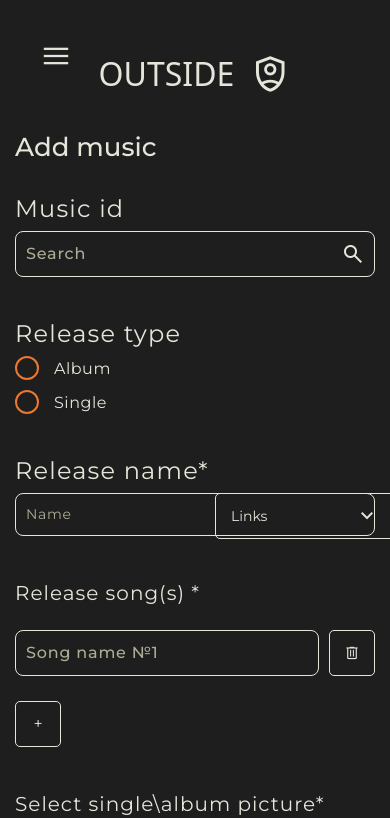
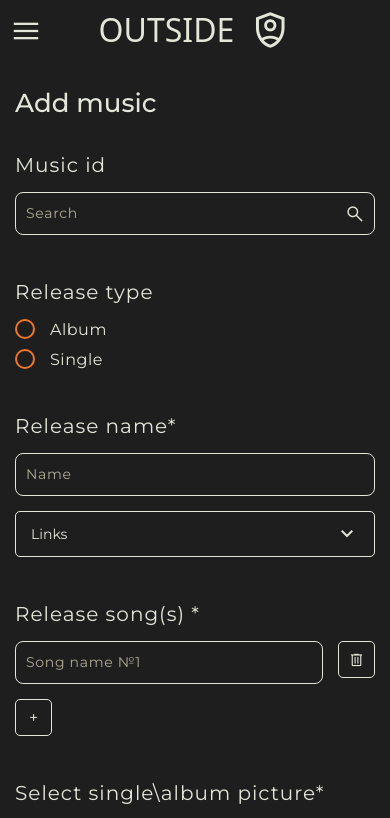
Before and after one commit to outsideOfficialy/adminPanel, a Next.js app: page /add-music in a window 390 px wide. Shown: the top 818 px of the page. Built offline with nearby package versions, Linux system fonts and the light colour scheme; a web font is replaced by a local one.

Commit message:
add adaptive for addMusic page

```diff
--- a/app/add-music/page.tsx
+++ b/app/add-music/page.tsx
@@ -50,14 +50,14 @@ export default function Home() {
         ]} />
       {/* этот вопрос нужно будет решить, потому что из-за того что dropown физически при открытии
         двигает контент, это выглядит очень ужасно */}
-      <div className="flex flex-col gap-[10px]">
-        <label className="text-white text-2xl font-normal leading-6 tracking-wider">
+      <div className="flex flex-col gap-[15px] md:gap-[10px]">
+        <label className="text-white text-[20px] md:text-2xl font-normal leading-6 tracking-wider">
           Release name*
         </label>
 
-        <div className="relative w-full max-w-[900px]">
+        <div className="flex flex-col gap-[15px] md:block relative w-full max-w-[900px]">
           <InputTypeText placeholder="Name" name="release_name" />
-          <div className="w-1/2 absolute right-[-20px] top-0">
+          <div className="w-full md:w-1/2 static md:absolute md:right-[-20px] md:top-0">
             <Dropdown headerText="Links"
               links={[
                 {
--- a/app/globals.css
+++ b/app/globals.css
@@ -29,13 +29,13 @@
 }
 
 .material-symbols-outlined.shield-person {
-  font-size: 42px;
+  font-size: 54px;
   font-variation-settings: "FILL" 0, "wght" 500, "GRAD" 0, "opsz" 56;
 }
 
-@media (min-width: 768px){
+@media (max-width: 768px){
   .material-symbols-outlined.shield-person {
-    font-size: 54px;
+    font-size: 42px;
   }
 }
 
@@ -51,6 +51,11 @@
 .material-symbols-outlined.delete {
   font-size: 16px;
   font-weight: 200;
+  font-variation-settings: "FILL" 0, "wght" 500, "GRAD" 0, "opsz" 56;
+}
+
+.material-symbols-outlined.search {
+  font-size: 20px;
   font-variation-settings: "FILL" 0, "wght" 500, "GRAD" 0, "opsz" 56;
 }
 
--- a/app/page.tsx
+++ b/app/page.tsx
@@ -7,7 +7,7 @@ import Link from "next/link";
 
 export default function Home() {
   return (
-    <PageTemplate title="Login" className="max-w-[443px] pt-[130px]">
+    <PageTemplate title="Login" className="max-w-[443px] pt-[50px]">
       <InputTypeText label="User-name*" placeholder="User-name..." name="user-name"/>
       <InputTypeText label="Password*" placeholder="Password..." name="password" />
 
--- a/components/ButtonTemplate/index.tsx
+++ b/components/ButtonTemplate/index.tsx
@@ -28,9 +28,9 @@ const ButtonTemplate: React.FC<ButtonTemplateProps> = ({
       className={clsx(
         "relative transition duration-300 rounded-[5px] w-full text-center shadow-[0px_0px_10px_0px_rgba(239,147,53,0.25)] hover:shadow-main-primary-color",
         {
-          "text-[16px] md:text-[20px] font-medium min-h-[60px] shadow-none border-[1px] border-white hover:border-main-primary-color max-w-[180px]": secondary,
-          "shadow-none border-[1px] cursor-pointer border-white hover:border-main-primary-color max-w-[46px] min-h-[46px] hover:text-main-primary-color": border,
-          "text-[16px] md:text-[20px] font-medium bg-main-primary-color disabled:bg-black disabled:cursor-not-allowed disabled:opacity-50 max-w-[180px] disabled:-grey disabled:border-[1px] min-h-[40px] md:min-h-[60px] disabled:shadow-none": primary
+          "text-[16px] md:text-[20px] font-medium min-h-[40px] md:min-h-[60px] shadow-none border-[1px] border-white hover:border-main-primary-color max-w-[180px]": secondary,
+          "shadow-none border-[1px] cursor-pointer border-white hover:border-main-primary-color max-w-[37px] md:max-w-[46px] min-h-[37px] md:min-h-[46px] hover:text-main-primary-color": border,
+          "text-[16px] text-left md:text-[20px] font-medium bg-main-primary-color disabled:bg-black disabled:cursor-not-allowed disabled:opacity-50 max-w-[180px] disabled:-grey disabled:border-[1px] min-h-[40px] md:min-h-[60px] disabled:shadow-none": primary
         },
         className
       )}
--- a/components/Dropdown/index.tsx
+++ b/components/Dropdown/index.tsx
@@ -20,7 +20,7 @@ const Dropdown: React.FC<DropdownProps> = ({ headerText, inputsName, links, labe
 
   return (
     <div className="flex flex-col gap-[10px]">
-      {label && <h3 className="text-2xl font-normal leading-6 tracking-wider">{label}</h3>}
+      {label && <h3 className="text-[20px] md:text-2xl font-normal leading-6 tracking-wider">{label}</h3>}
       <div onClick={(e) => {
         const curTarget = e.target as HTMLElement; // получаем какой элемент нажали
         const dropdownContainer = curTarget.closest(".dropdown-container") as HTMLDivElement;
@@ -61,9 +61,9 @@ const Dropdown: React.FC<DropdownProps> = ({ headerText, inputsName, links, labe
           {links.map((el, idx) => {
             return (
               <div key={el.platformName + idx}>
-                <h4 className="text-left">{el.platformName}</h4>
-                <div className="flex justify-between items-center px-[5px]">
-                  <Image className="w-[32px] h-[32px]" src={el.platformIcon} alt="logo" />
+                <h4 className="text-[14px] md:text-[16px] mb-[4px] md:mb-0 text-left">{el.platformName}</h4>
+                <div className="flex justify-between items-center gap-[10px] md:gap-0 px-[5px]">
+                  <Image className="w-[28px] h-[28px] md:w-[32px] md:h-[32px]" src={el.platformIcon} alt="logo" />
 
                   <input
                     type="hidden"
--- a/components/Inputs/index.tsx
+++ b/components/Inputs/index.tsx
@@ -50,7 +50,7 @@ interface FileInputProps {
 const InputWrapper: React.FC<InputWrapperProps> = ({
   label, className, children
 }) => {
-  return <div className={clsx("flex flex-col items-start gap-[10px] w-full max-w-[450px] ", className ? className : "")}>
+  return <div className={clsx("flex flex-col items-start gap-[15px] md:gap-[10px] w-full max-w-[450px] ", className ? className : "")}>
     {label && (
       <label className="text-white text-[20px] md:text-2xl font-normal leading-6 tracking-wider">
         {label}
@@ -84,9 +84,9 @@ const SearchInput: React.FC<SearchInputProps> = ({ label, placeholder, name, onS
   return (
     <div className="w-full max-w-[450px]">
       {/* head */}
-      <div className="cursor-pointer flex flex-col items-start gap-[10px]">
+      <div className="cursor-pointer flex flex-col items-start gap-[15px] md:gap-[10px]">
         {label && (
-          <label className="text-white text-2xl font-normal leading-6 tracking-wider">
+          <label className="text-white text-[20px] md:text-2xl font-normal leading-6 tracking-wider">
             {label}
           </label>
         )}
@@ -95,7 +95,7 @@ const SearchInput: React.FC<SearchInputProps> = ({ label, placeholder, name, onS
             type="text"
             placeholder={placeholder}
             name={name}
-            className={clsx("bg-black border rounded-lg text-white p-2.5 max-w-[450px] w-full text-base font-medium leading-normal tracking-wider transition duration-200 ease-in-out placeholder-grey focus:border-main-primary-color focus:ring-0 focus:outline-none", isOpen ? "border-main-primary-color rounded-b-[0px]" : "border-white")}
+            className={clsx("bg-black border rounded-lg text-white p-2.5 max-w-[450px] w-full text-[14px] md:text-base font-normal md:font-medium leading-normal tracking-wider transition duration-200 ease-in-out placeholder-grey focus:border-main-primary-color focus:ring-0 focus:outline-none", isOpen ? "border-main-primary-color rounded-b-[0px]" : "border-white")}
           />
           <button
             className="material-symbols-outlined search absolute right-0 top-0 bottom-0 bg-main-primary text-white rounded-r-lg p-2.5 font-medium transition duration-300 ease-in-out hover:text-main-primary-color"
@@ -151,7 +151,7 @@ const TextArea: React.FC<TextAreaFieldProps> = ({ label, placeholder, name }) =>
       <textarea
         placeholder={placeholder}
         name={name}
-        className="bg-black min-h-[150px] border rounded-lg border-white text-white p-2.5 w-full text-base font-medium leading-normal tracking-wider transition duration-300 ease-in-out placeholder-grey focus:border-main-primary-color focus:ring-0 focus:outline-none"
+        className="bg-black min-h-[150px] border rounded-lg border-white text-white p-2.5 w-full text-[14px] md:text-base font-normal md:font-medium leading-normal tracking-wider transition duration-300 ease-in-out placeholder-grey focus:border-main-primary-color focus:ring-0 focus:outline-none"
       />
     </div>
   );
@@ -166,7 +166,7 @@ const FileInput: React.FC<FileInputProps> = ({
   return <InputWrapper label={label}>
     <div>
       <label htmlFor={id}
-        className="inline-block cursor-pointer py-[10px] px-[15px] text-[14px] border-white border-[1px] rounded-[5px] mr-[25px]"
+        className="inline-block cursor-pointer py-[7px] px-[10px] md:py-[10px] md:px-[15px] text-[14px] border-white border-[1px] rounded-[5px] mr-[25px]"
       >{placeholder}</label>
       <input accept={accept} name={name} multiple={multiple} type="file" className="hidden" id={id} onChange={(e) => {
 
@@ -181,7 +181,7 @@ const FileInput: React.FC<FileInputProps> = ({
 
       }} />
       {/* file name */}
-      <span>{filePath}</span>
+      <span className="text-[14px] md:text-[16px]">{filePath}</span>
     </div>
   </InputWrapper>;
 }
@@ -208,12 +208,12 @@ const SongsInputs: React.FC<{ label: string; name: string; }> = ({
 
 
   return <>
-    <InputWrapper label={label} className="gap-[25px]">
-      <div className="flex flex-col gap-[25px] w-full">
+    <InputWrapper label={label} className="gap-[15px] md:gap-[10px]">
+      <div className="flex flex-col gap-[15px] md:gap-[25px] w-full">
         {songsCount.map((el, idx) => {
-          return <div key={idx} className="flex gap-[10px] items-start">
+          return <div key={idx} className="flex gap-[15px] md:gap-[10px] items-start">
 
-            <input type="text" className="bg-black border rounded-lg border-white text-white p-2.5 max-w-[450px] w-full text-base font-medium leading-normal tracking-wider transition duration-300 ease-in-out placeholder-grey focus:border-main-primary-color focus:ring-0 focus:outline-none" value={el} onChange={(e) => inputChange(e, idx)} name={name} placeholder={`Song name №${idx + 1}`} />
+            <input type="text" className="bg-black border rounded-lg border-white text-white p-2.5 max-w-[450px] w-full text-[14px] md:text-base font-normal md:font-medium leading-normal tracking-wider transition duration-300 ease-in-out placeholder-grey focus:border-main-primary-color focus:ring-0 focus:outline-none" value={el} onChange={(e) => inputChange(e, idx)} name={name} placeholder={`Song name №${idx + 1}`} />
 
             <ButtonTemplate border onClick={() => decreaseSongList(idx)}>
               <span className="delete material-symbols-outlined absolute left-1/2 top-1/2 -translate-x-1/2 -translate-y-1/2">
--- a/components/PageLayout/index.tsx
+++ b/components/PageLayout/index.tsx
@@ -12,7 +12,7 @@ const PageLayout: React.FC<PageLayoutProps> = ({ children, title, onSubmit }) =>
   return (
     <>
       {/* here will be menu button calling */}
-      <div className="absolute left-[40px] top-[40px]" >
+      <div className="absolute left-[10px] top-[15px]" >
         <Menu list={[{ textContent: "Add music", link: "/add-music" },
         { textContent: "News", link: "/news" },
         { textContent: "Add merch", link: "/add-merch" },
--- a/components/PageTemplate/index.tsx
+++ b/components/PageTemplate/index.tsx
@@ -8,7 +8,7 @@ interface PageTemplateProps {
 
 const PageTemplate: React.FC<PageTemplateProps> = ({ children, title, className }) => {
   return (
-    <div className={clsx("w-full max-w-[1360px] mx-auto px-[15px] min-w-[360px] pt-[50px] md:pt-[20px] flex flex-col gap-[30px] md:gap-[50px] z-[1] ", className ? className : "")}>
+    <div className={clsx("w-full max-w-[1360px] mx-auto px-[15px] min-w-[360px] pt-[6px] md:pt-[20px] flex flex-col gap-[30px] md:gap-[50px] z-[1] ", className)}>
       <div className="flex justify-center md:justify-start items-center mb-50px">
         <p className="font-delagothic text-[32px] md:text-[54px] mr-[15px] md:mr-[25px]">OUTSIDE</p>
         <div className="material-symbols-outlined shield-person">shield_person</div>
--- a/components/RadioButtonGroup/index.tsx
+++ b/components/RadioButtonGroup/index.tsx
@@ -25,8 +25,8 @@ const RadioButton: React.FC<RadioButtonProps> = ({ id, label, name, value }) =>
 const RadioGroup: React.FC<RadioButtonGroupProps> = ({
   group, title
 }) => {
-  return <div className="flex flex-col gap-[10px]">
-    {title && <h3 className="text-white text-2xl font-normal leading-6 tracking-wider">{title}</h3>}
+  return <div className="flex flex-col gap-[15px] md:gap-[10px]">
+    {title && <h3 className="text-white text-[20px] md:text-2xl font-normal leading-6 tracking-wider">{title}</h3>}
     <div className="flex flex-col gap-[10px]">
       {group.map((el, idx) => {
         return <RadioButton key={idx} id={el.id} label={el.label} name={el.name} value={el.value} />
--- a/components/RadioButtonGroup/style.css
+++ b/components/RadioButtonGroup/style.css
@@ -26,6 +26,8 @@
   display: inline-block;
   border: 2px solid #ed772f;
 }
+
+
 .radiobutton-input:checked + .custom-radiobutton {
   border: 2px solid #ed772f;
   background-color: #ed772f;
@@ -47,3 +49,10 @@
   justify-content: center;
   align-items: center;
 }
+
+@media (max-width: 768px){
+  .custom-radiobutton {
+    height: 20px;
+    width: 20px;
+  }
+}
--- a/components/SendFormBtn/index.tsx
+++ b/components/SendFormBtn/index.tsx
@@ -30,7 +30,7 @@ const SendFormBtn: React.FC<SendFormBtnProps> = ({ setModalOpen }) => {
           selected={selectedDate}
           onChange={(date: Date | null) => setSelectedDate(date)}
           placeholderText="Выберите дату"
-          className="bg-black border rounded-lg border-white text-white p-2.5 w-full text-base font-medium leading-normal tracking-wider transition duration-300 ease-in-out placeholder-grey focus:border-main-primary-color focus:ring-0 focus:outline-none"
+          className="bg-black border rounded-lg border-white text-white p-2.5 w-full text-[14px] md:text-base font-normal md:font-medium leading-normal tracking-wider transition duration-300 ease-in-out placeholder-grey focus:border-main-primary-color focus:ring-0 focus:outline-none"
         />
       )}
       <div className="flex w-full gap-[30px]">
```
